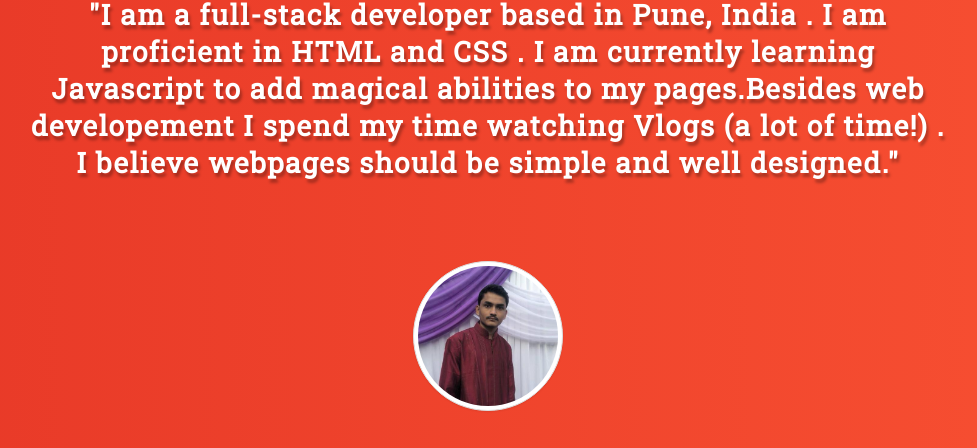
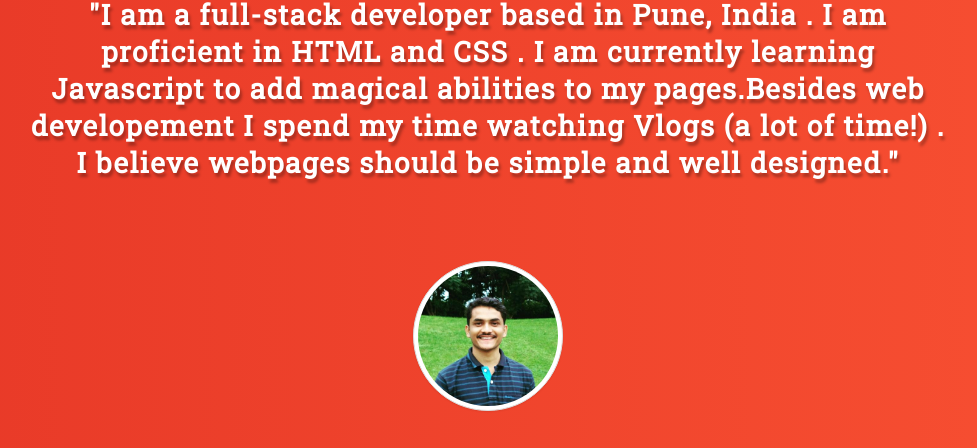
Before and after one commit to keyurparalkar/pvsukale.github.io, a plain HTML site: page index.html in a window 1280 px wide. Shown: the part 868-1316 px from the top of the page, without its empty margins (152-1129 px from the left). Drawn offline with nearby package versions, Linux system fonts and the light colour scheme; a web font is replaced by a local one.

Commit message:
User profile photo changed

```diff
--- a/index.html
+++ b/index.html
@@ -64,7 +64,7 @@
 						watching Vlogs  (a lot of time!) . I believe webpages should be simple
 						and well designed."
 					</p>
-					<img class="img-respnsive img-circle img-thumbnail" src="me.jpg"  alt="its me!">
+					<img class="img-respnsive img-circle img-thumbnail" src="pv1.jpg"  alt="its me!">
 				</div>
 			</div>
 			<div class="row text-center distance" id="fa">
```
Also changed, not shown: pv1.jpg (added).
